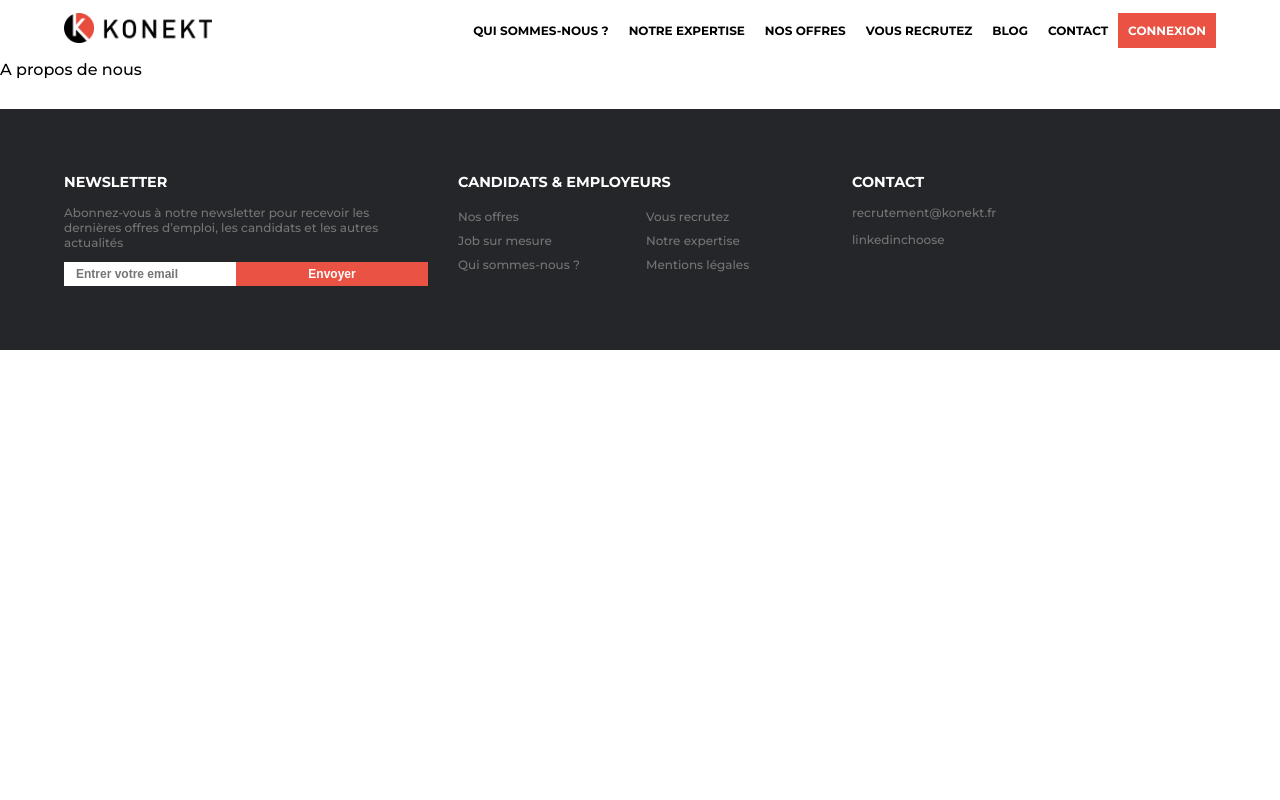
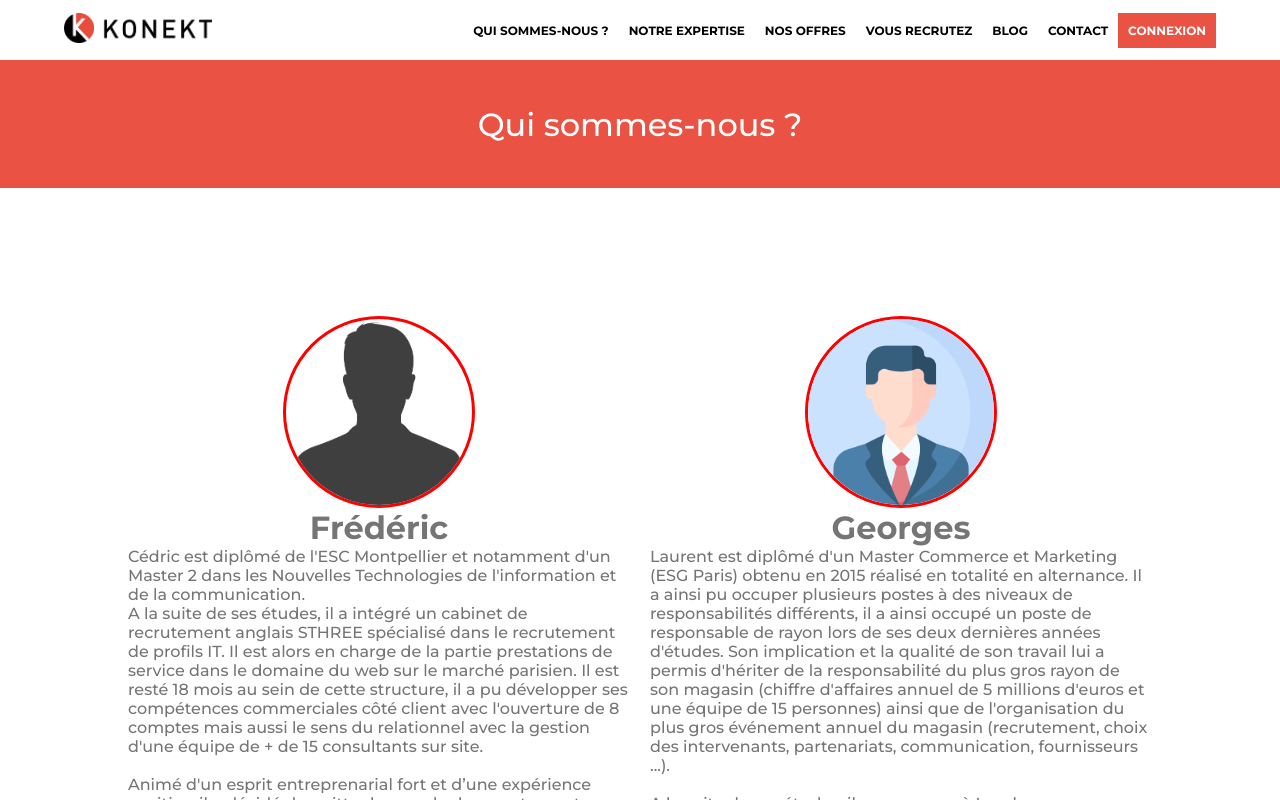
Before and after one commit to Virus936/konekt, a React (Create React App) app: page /about-us in a window 1280 px wide. Shown: the top 800 px of the page. Built offline with nearby package versions, Linux system fonts and the light colour scheme.

Commit message:
About us

```diff
--- a/src/components/footer/Footer.js
+++ b/src/components/footer/Footer.js
@@ -1,6 +1,5 @@
-import React, {useState} from "react"
+import React, {} from "react"
 import styled from 'styled-components'
-import color from '../color'
 import Candidat from './Candidat'
 import Newsletter from './Newsletter'
 import Contact from './Contact'
@@ -17,6 +16,7 @@ function Footer(){
 
 const Container = styled.footer`
   display:flex;
+  flex-wrap:wrap;
   margin-top:30px;
   background-color:#25262a;
   color:#757575;
@@ -37,12 +37,7 @@ const Container = styled.footer`
     p{
       margin-bottom:1em;
     }
-    &.contact{
-
-    }
   }
-
-
 `
 
 export default Footer
--- a/src/components/footer/Newsletter.js
+++ b/src/components/footer/Newsletter.js
@@ -24,6 +24,7 @@ const Container = styled.div`
 
       input{
         display:flex;
+        flex:1 1;
         border:none;
         padding-left:1em;
         font-weight:bold;
@@ -36,6 +37,7 @@ const Container = styled.div`
         color:white;
         font-weight:bold;
         flex:1;
+          max-width:70px;
 
       }
     }
--- /dev/null
+++ b/src/components/header/SubHeader.js
@@ -0,0 +1,24 @@
+import React, {} from "react"
+import styled from 'styled-components'
+import color from '../color'
+
+function SubHeader({title}){
+  return(
+    <Container>
+      {title}
+    </Container>
+    )
+}
+
+const Container = styled.header`
+  display:flex;
+  width:100%;
+  justify-content:center;
+  align-items:center;
+  background-color:${color.primary};
+  color:white;
+  font-size:2em;
+  height:4em;
+`
+
+export default SubHeader
--- /dev/null
+++ b/src/components/personnage/Personnage.js
@@ -0,0 +1,33 @@
+import React, {} from "react"
+import styled from 'styled-components'
+
+function Personnage({picture, desc, name}){
+  return(
+    <Container>
+      <img src={picture} alt="" />
+      <h1>{name}</h1>
+      <p>{desc}</p>
+    </Container>
+    )
+}
+const Container = styled.div`
+  display:flex;
+  flex-direction:column;
+  align-items:center;
+  flex : 1 1 25em;
+
+  img{
+    display:block;
+    width:15vw;
+    height:15vw;
+    border:red solid;
+    border-radius:50%;
+  }
+`
+
+Personnage.defaultProps = {
+  name:"Name",
+  desc:"description à fournir..."
+}
+
+export default Personnage
--- a/src/index.css
+++ b/src/index.css
@@ -11,6 +11,10 @@ body {
 
 }
 
+p,h1{
+  color:#757575;
+  white-space:pre-line;
+}
 code {
   font-family: source-code-pro, Menlo, Monaco, Consolas, 'Courier New',
     monospace;
--- a/src/pages/aboutUs/AboutUs.js
+++ b/src/pages/aboutUs/AboutUs.js
@@ -1,11 +1,47 @@
-import React, {useState} from "react"
+import React, {} from "react"
+import Personnage from '../../components/personnage/Personnage'
+import persos from './perso'
+import why from './why'
+import styled from 'styled-components'
+import SubHeader from '../../components/header/SubHeader'
+
 
 function AboutUs(){
   return(
     <>
-      <p>A propos de nous</p>
+      <SubHeader title="Qui sommes-nous ?" />
+      <Container>
+        {persos.map(perso => {
+          return <Personnage
+            key={perso.name}
+            name={perso.name}
+            picture={perso.picture}
+            desc={perso.desc}
+          />
+        })}
+        <h1>Pourquoi KONEKT ?</h1>
+        <p> {why} </p>
+      </Container>
     </>
     )
 }
+const Container = styled.div`
+  display:flex;
+  gap:20px;
+
+  flex-wrap:wrap;
+  margin:10%;
+
+  &>h1{
+    text-align:center;
+    width:100%;
+    color:#000;
+    margin:  2em 0;
+  }
+  &>p{
+    width:100%;
+
+  }
+`
 
 export default AboutUs
--- /dev/null
+++ b/src/pages/aboutUs/perso.js
@@ -0,0 +1,29 @@
+import perso1 from './default.png'
+import perso2 from './profile.png'
+
+const persos = [
+  {
+    name:"Frédéric",
+    picture:perso1,
+    desc:`Cédric est diplômé de l'ESC Montpellier et notamment d'un Master 2 dans les Nouvelles Technologies de l'information et de la communication.
+A la suite de ses études, il a intégré un cabinet de recrutement anglais STHREE spécialisé dans le recrutement de profils IT. Il est alors en charge de la partie prestations de service dans le domaine du web sur le marché parisien. Il est resté 18 mois au sein de cette structure, il a pu développer ses compétences commerciales côté client avec l'ouverture de 8 comptes mais aussi le sens du relationnel avec la gestion d'une équipe de + de 15 consultants sur site.
+
+Animé d'un esprit entreprenarial fort et d’une expérience positive, il a décidé de quitter le monde du recrutement pour ouvrir un restaurant sur sa région natale, (PACA) et plus précisément le port de Hyères. Cette expérience de 2 ans, forte en enseignement lui a permis de découvrir le monde de l’entreprenariat et l’exigence qui en résulte. Il est ainsi confronté à des problématiques liées à la gestion d'une entreprise, le management d'une équipe, la prise de décision et surtout le dépassement de soi-même dans des moments parfois compliqués.
+
+Par la suite, il reprend son métier de consultant au sein d'un cabinet aixois chez qui il évolue pendant presque deux ans. Ses résultats sont encourageants et acquiert une excellente connaissance du marché parisien tant d'un point de vue candidat que client.
+Exigeant et très critique à l’égard du marché dont il est devenu expert, il souhaite aujourd’hui s’investir directement dans un projet concret au service d’un marché de plus en plus tendu et exigent.
+Son tempérament combatif et fonceur allié à sa soif d’entreprendre l’ont naturel conduit à la création d’une entreprise.`
+  },
+  {
+    name:"Georges",
+    picture:perso2,
+    desc:`Laurent est diplômé d'un Master Commerce et Marketing (ESG Paris) obtenu en 2015 réalisé en totalité en alternance. Il a ainsi pu occuper plusieurs postes à des niveaux de responsabilités différents, il a ainsi occupé un poste de responsable de rayon lors de ses deux dernières années d'études. Son implication et la qualité de son travail lui a permis d'hériter de la responsabilité du plus gros rayon de son magasin (chiffre d'affaires annuel de 5 millions d'euros et une équipe de 15 personnes) ainsi que de l'organisation du plus gros événement annuel du magasin (recrutement, choix des intervenants, partenariats, communication, fournisseurs ...).
+
+A la suite de ses études, il passe un an à Londres pour améliorer son anglais et découvrir un nouvel écosystème professionnel. C'est là qu'il va découvrir le métier de chasseur de tête au sein d’une succès story anglaise dans ce domaine (Nigel Frank Internationale, partenaire Microsoft). Il suit alors une formation complète intensive et fait ses armes sur un marché de niche très complexe et restrictif. Il ouvre 17 nouveaux comptes en moins d’un an pour un objectif annoncé à 8. Souhaitant retourner dans sa région natale, il intègre un cabinet de recrutement aixois (métier de chasseur de tête), et travaille sur le marché parisien toujours sur des profils techniques.
+
+Encouragé par de très bons résultats en 2017 et très réaliste sur l’évolution du marché sur lequel il travail, il prend conscience d’un potentiel réel. Passionné par ce métier et nourrit par près de 7 ans d’expériences à des niveaux de responsabilités différents, c’est naturellement qu’il souhaite se lancer dans l'aventure entrepreneurial avec une idée du métier et de ses évolutions bien défini.
+D'un naturel curieux et inventif, Laurent est analytique avec une approche très pragmatique et réaliste. `
+  },
+]
+
+export default persos
--- /dev/null
+++ b/src/pages/aboutUs/why.js
@@ -0,0 +1,9 @@
+const why = `
+Le marché du recrutement connaît une explosion sans précédent. La raison principale étant que le numérique change le visage des sociétés porté notamment par une économie en pleine phase de croissance.
+Face à cette transition, les technologies numériques révolutionnent l'industrie du recrutement et bouscule les méthodes traditionnelles. Dans le même temps le volume de candidats ne suit pas la cadence et le marché se tend de plus en plus. On observe ainsi une inversion des rapports de force avec une exigence plus forte côté candidat. Tout l’enjeu de Konekt et de mesurer et analyser l’impact de cette mutation pour un service plus efficace et plus proche des attentes.
+Avec Konekt, c’est l’heure d’une nouvelle approche !
+Konekt est une solution de recrutement techniques spécialisée dans les métiers de la tech. L'objectif est de mettre en relation les entreprises les plus innovantes du marché avec les candidats les plus pertinents possible. Pour cela, Konekt s’appuie sur l’utilisation d’outils performant de matching, d’identification et d’évaluation sur une population de candidats actifs et passifs.
+Notre principale stratégie est de développer Konekt comme une solution de recrutement alternative pour répondre à une exigence toujours plus forte des entreprises comme des candidats.
+`
+
+export default why
```
Also changed, not shown: src/pages/aboutUs/default.png (added), src/pages/aboutUs/profile.png (added).
